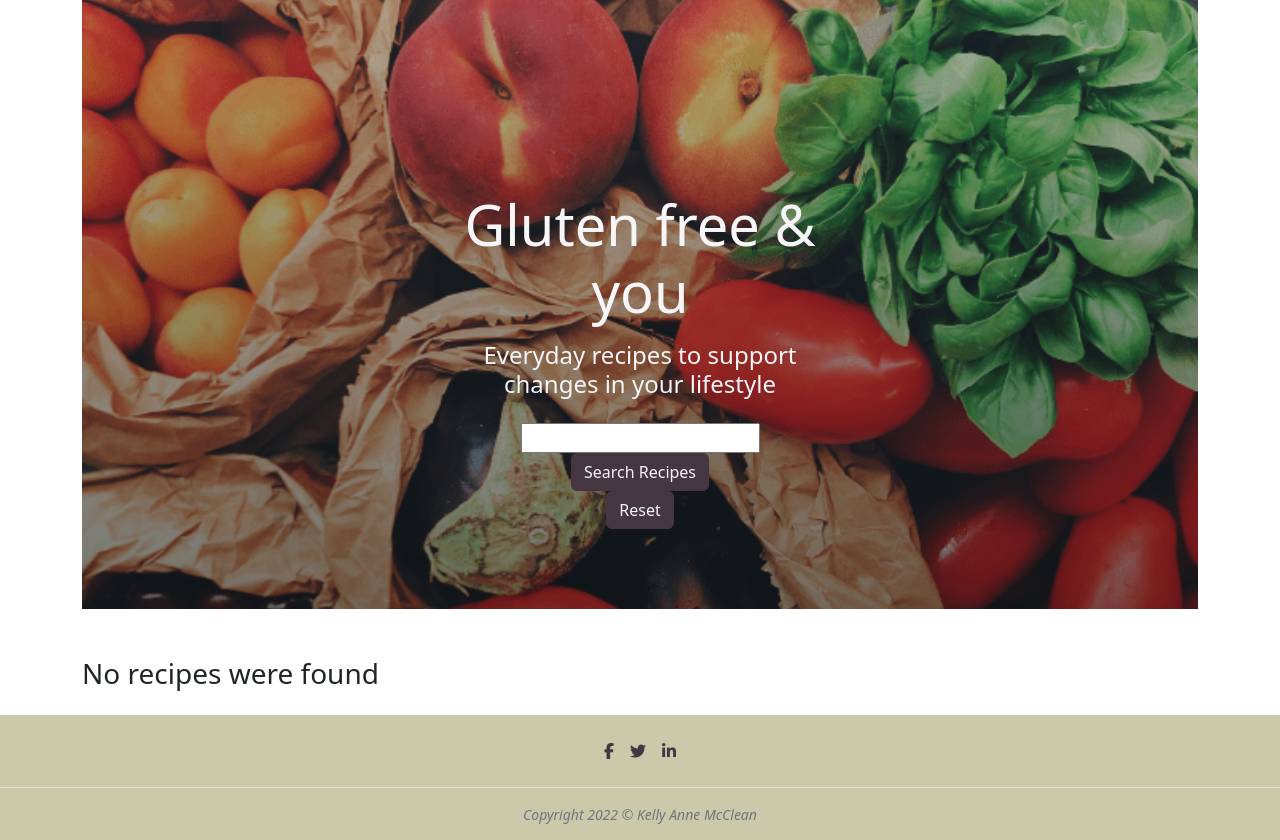
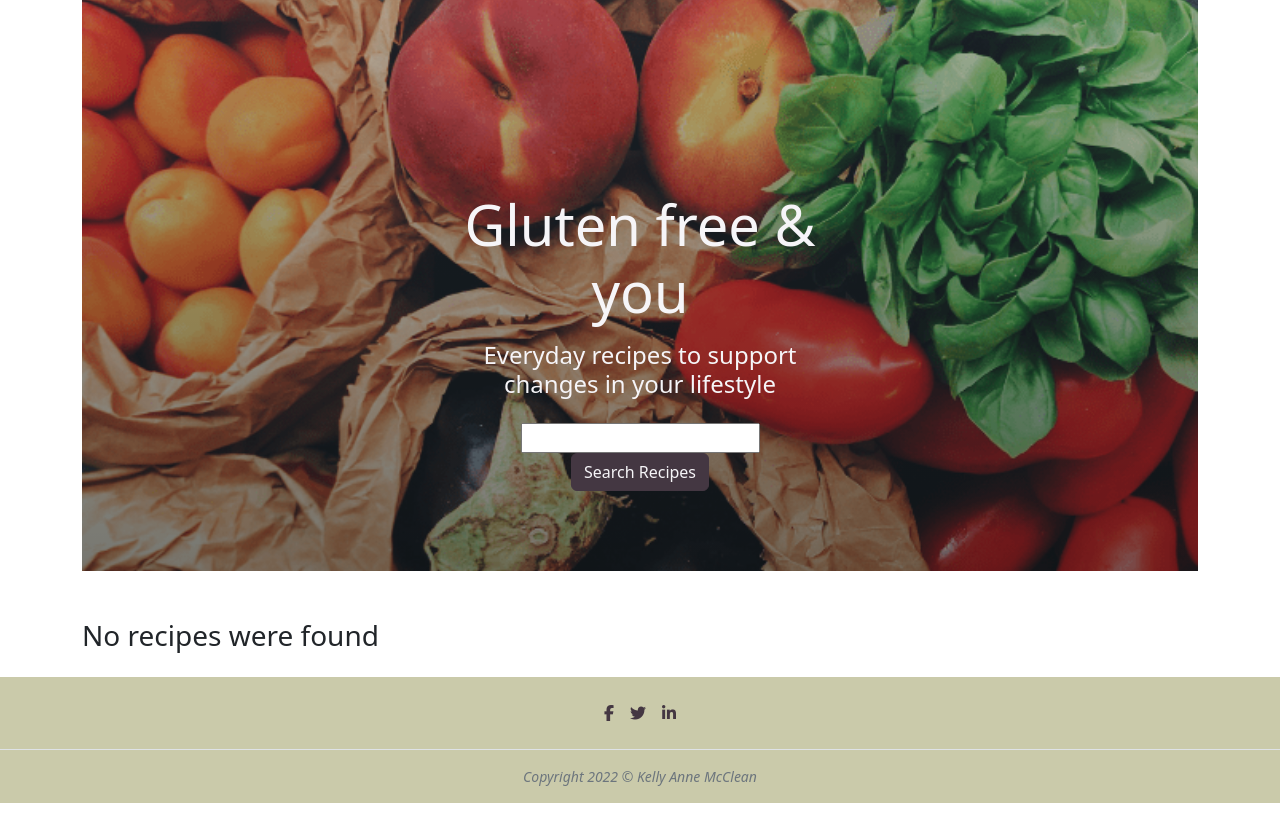
Before and after one commit to mccannka/gluten-free-me, a Flask app: page /search in a window 1280 px wide. Shown: the part 147-987 px from the top of the page. After the commit the page ends 950 px from the top, so only its background shows below. Run offline with Flask 2, Linux system fonts and the light colour scheme; data that the repository does not hold is empty; some libraries are stand-ins or nearby versions.

Commit message:
Amends to search recipe functionality

```diff
--- a/templates/recipe/recipes.html
+++ b/templates/recipe/recipes.html
@@ -15,9 +15,6 @@
                             </div>
                             <div class="col-lg-8 col-md-10 mx-auto">
                                 <button type="submit" class="btn btn-primary">Search Recipes</button>
-                            </div>
-                            <div>
-                                <button class="btn btn-primary" href="{{ url_for('get_recipes') }}">Reset</button>
                             </div>
                         </div>
                     </form>
```
